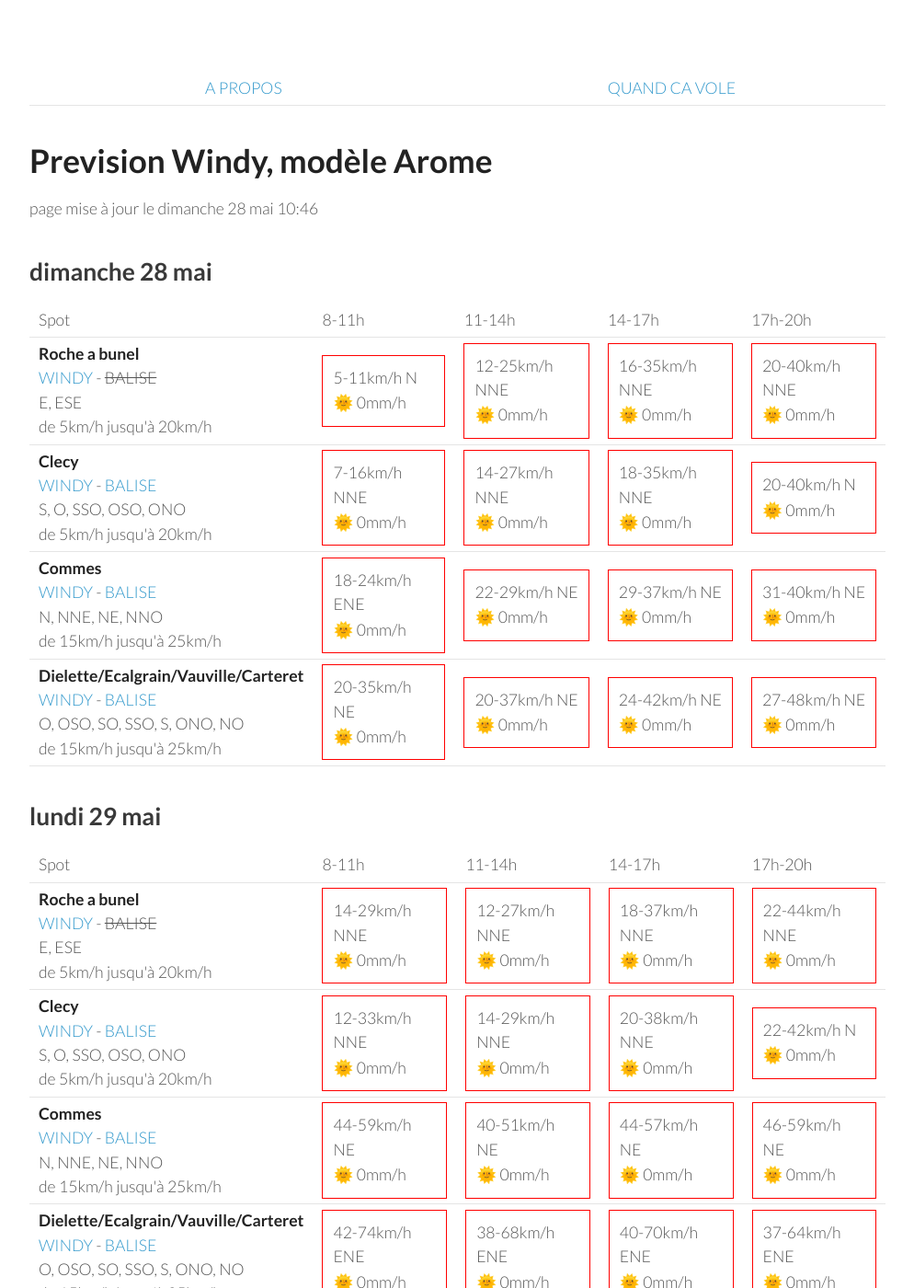
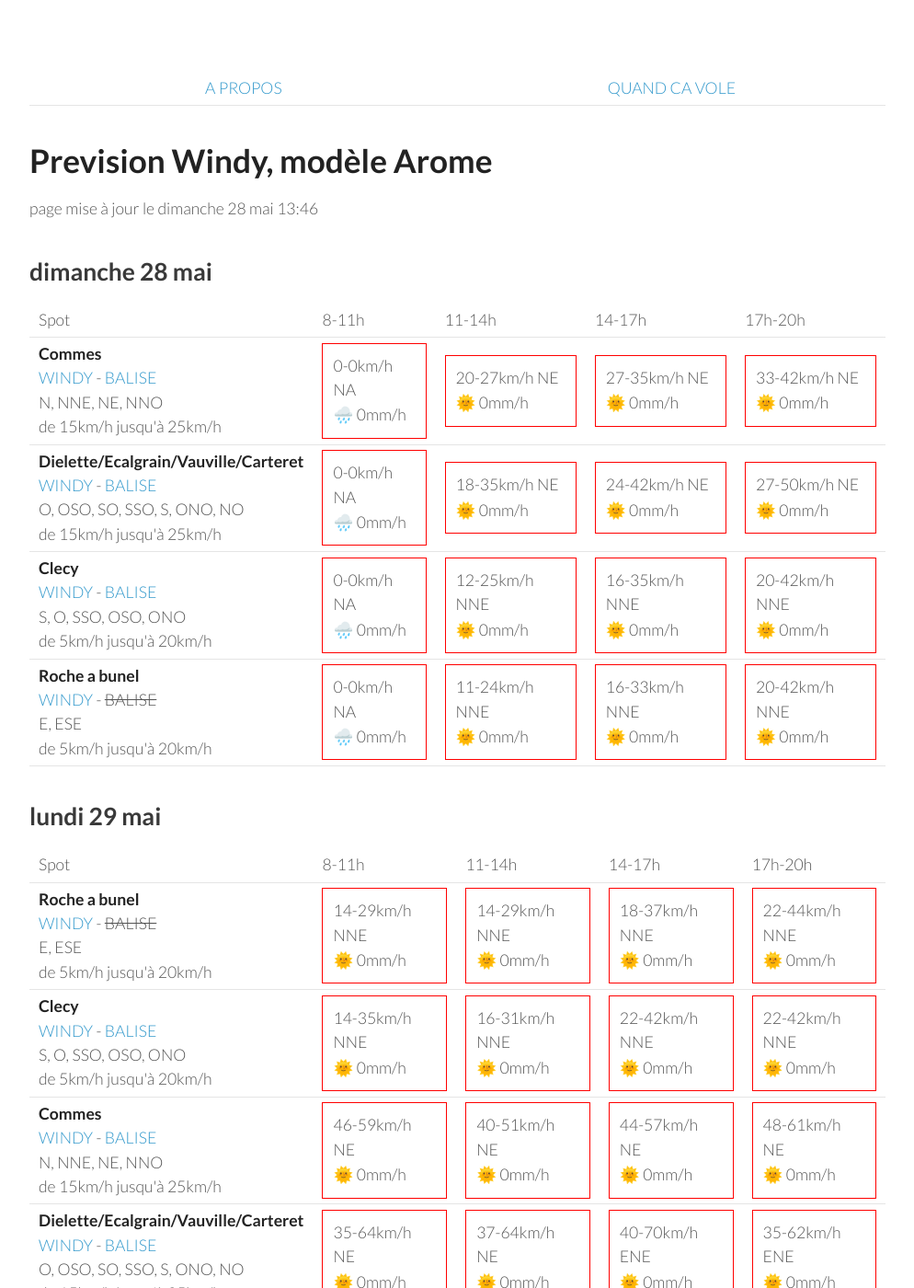
Before and after one commit to parapente-dans-le-nord/parapente-dans-le-nord.github.io, a Jekyll site: the page built from normandie.markdown, in a window 1280 px wide and 1400 px high. Shown: the whole window at 92% size, without its empty margins (26-1020 px from the left). Built offline with Jekyll 4.4.1, drawn with Linux system fonts in a browser that asks for light colours; some of the changed text lies outside the part shown.

Commit message:
update index.markdown

```diff
--- a/normandie.markdown
+++ b/normandie.markdown
@@ -7,7 +7,7 @@ title:  "Tous les spots"
 {: .links}
 
 # Prevision Windy, modèle Arome
-page mise à jour le dimanche 28 mai 10:46
+page mise à jour le dimanche 28 mai 13:46
 
 ## dimanche 28 mai
 
@@ -22,43 +22,39 @@ page mise à jour le dimanche 28 mai 10:46
       <td>17h-20h</td>
     </tr>
 <tr>
-        <td><strong>Roche a bunel</strong><br><a href="https://windy.com/48.993/-0.499?48.580,-0.499,8">WINDY</a> - <span class="no-balise"> BALISE </span><br> <span class="vent-favorable">E, ESE</span><br><span class="force-vent">de 5km/h jusqu'à 20km/h</span> </td>
+        <td><strong>Commes</strong><br><a href="https://windy.com/49.346/-0.726?48.936,-0.726,8">WINDY</a> - <span class=""><a href="http://www.balisemeteo.com/balise.php?idBalise=158">BALISE</a> </span><br> <span class="vent-favorable">N, NNE, NE, NNO</span><br><span class="force-vent">de 15km/h jusqu'à 25km/h</span> </td>
 
-            <td><div class="not-flyable"><p>5-11km/h N</p><p>🌞 0mm/h</p></div></td>
-            <td><div class="not-flyable"><p>12-25km/h NNE</p><p>🌞 0mm/h</p></div></td>
-            <td><div class="not-flyable"><p>16-35km/h NNE</p><p>🌞 0mm/h</p></div></td>
-            <td><div class="not-flyable"><p>20-40km/h NNE</p><p>🌞 0mm/h</p></div></td>
+            <td><div class="not-flyable"><p>0-0km/h NA</p><p>🌧️ 0mm/h</p></div></td>
+            <td><div class="not-flyable"><p>20-27km/h NE</p><p>🌞 0mm/h</p></div></td>
+            <td><div class="not-flyable"><p>27-35km/h NE</p><p>🌞 0mm/h</p></div></td>
+            <td><div class="not-flyable"><p>33-42km/h NE</p><p>🌞 0mm/h</p></div></td>
 
+    </tr>
+<tr>
+        <td><strong>Dielette/Ecalgrain/Vauville/Carteret</strong><br><a href="https://windy.com/49.650/-1.856?49.243,-1.856,8">WINDY</a> - <span class=""><a href="http://www.balisemeteo.com/balise.php?idBalise=81">BALISE</a> </span><br> <span class="vent-favorable">O, OSO, SO, SSO, S, ONO, NO</span><br><span class="force-vent">de 15km/h jusqu'à 25km/h</span> </td>
+
+            <td><div class="not-flyable"><p>0-0km/h NA</p><p>🌧️ 0mm/h</p></div></td>
+            <td><div class="not-flyable"><p>18-35km/h NE</p><p>🌞 0mm/h</p></div></td>
+            <td><div class="not-flyable"><p>24-42km/h NE</p><p>🌞 0mm/h</p></div></td>
+            <td><div class="not-flyable"><p>27-50km/h NE</p><p>🌞 0mm/h</p></div></td>
 
     </tr>
 <tr>
         <td><strong>Clecy</strong><br><a href="https://windy.com/48.929/-0.470?48.516,-0.470,8">WINDY</a> - <span class=""><a href="http://www.balisemeteo.com/balise.php?idBalise=122">BALISE</a> </span><br> <span class="vent-favorable">S, O, SSO, OSO, ONO</span><br><span class="force-vent">de 5km/h jusqu'à 20km/h</span> </td>
 
-            <td><div class="not-flyable"><p>7-16km/h NNE</p><p>🌞 0mm/h</p></div></td>
-            <td><div class="not-flyable"><p>14-27km/h NNE</p><p>🌞 0mm/h</p></div></td>
-            <td><div class="not-flyable"><p>18-35km/h NNE</p><p>🌞 0mm/h</p></div></td>
-            <td><div class="not-flyable"><p>20-40km/h N</p><p>🌞 0mm/h</p></div></td>
-
+            <td><div class="not-flyable"><p>0-0km/h NA</p><p>🌧️ 0mm/h</p></div></td>
+            <td><div class="not-flyable"><p>12-25km/h NNE</p><p>🌞 0mm/h</p></div></td>
+            <td><div class="not-flyable"><p>16-35km/h NNE</p><p>🌞 0mm/h</p></div></td>
+            <td><div class="not-flyable"><p>20-42km/h NNE</p><p>🌞 0mm/h</p></div></td>
 
     </tr>
 <tr>
-        <td><strong>Commes</strong><br><a href="https://windy.com/49.346/-0.726?48.936,-0.726,8">WINDY</a> - <span class=""><a href="http://www.balisemeteo.com/balise.php?idBalise=158">BALISE</a> </span><br> <span class="vent-favorable">N, NNE, NE, NNO</span><br><span class="force-vent">de 15km/h jusqu'à 25km/h</span> </td>
+        <td><strong>Roche a bunel</strong><br><a href="https://windy.com/48.993/-0.499?48.580,-0.499,8">WINDY</a> - <span class="no-balise"> BALISE </span><br> <span class="vent-favorable">E, ESE</span><br><span class="force-vent">de 5km/h jusqu'à 20km/h</span> </td>
 
-            <td><div class="not-flyable"><p>18-24km/h ENE</p><p>🌞 0mm/h</p></div></td>
-            <td><div class="not-flyable"><p>22-29km/h NE</p><p>🌞 0mm/h</p></div></td>
-            <td><div class="not-flyable"><p>29-37km/h NE</p><p>🌞 0mm/h</p></div></td>
-            <td><div class="not-flyable"><p>31-40km/h NE</p><p>🌞 0mm/h</p></div></td>
-
-
-    </tr>
-<tr>
-        <td><strong>Dielette/Ecalgrain/Vauville/Carteret</strong><br><a href="https://windy.com/49.650/-1.856?49.243,-1.856,8">WINDY</a> - <span class=""><a href="http://www.balisemeteo.com/balise.php?idBalise=81">BALISE</a> </span><br> <span class="vent-favorable">O, OSO, SO, SSO, S, ONO, NO</span><br><span class="force-vent">de 15km/h jusqu'à 25km/h</span> </td>
-
-            <td><div class="not-flyable"><p>20-35km/h NE</p><p>🌞 0mm/h</p></div></td>
-            <td><div class="not-flyable"><p>20-37km/h NE</p><p>🌞 0mm/h</p></div></td>
-            <td><div class="not-flyable"><p>24-42km/h NE</p><p>🌞 0mm/h</p></div></td>
-            <td><div class="not-flyable"><p>27-48km/h NE</p><p>🌞 0mm/h</p></div></td>
-
+            <td><div class="not-flyable"><p>0-0km/h NA</p><p>🌧️ 0mm/h</p></div></td>
+            <td><div class="not-flyable"><p>11-24km/h NNE</p><p>🌞 0mm/h</p></div></td>
+            <td><div class="not-flyable"><p>16-33km/h NNE</p><p>🌞 0mm/h</p></div></td>
+            <td><div class="not-flyable"><p>20-42km/h NNE</p><p>🌞 0mm/h</p></div></td>
 
     </tr>
 
@@ -81,7 +77,7 @@ page mise à jour le dimanche 28 mai 10:46
         <td><strong>Roche a bunel</strong><br><a href="https://windy.com/48.993/-0.499?48.580,-0.499,8">WINDY</a> - <span class="no-balise"> BALISE </span><br> <span class="vent-favorable">E, ESE</span><br><span class="force-vent">de 5km/h jusqu'à 20km/h</span> </td>
 
             <td><div class="not-flyable"><p>14-29km/h NNE</p><p>🌞 0mm/h</p></div></td>
-            <td><div class="not-flyable"><p>12-27km/h NNE</p><p>🌞 0mm/h</p></div></td>
+            <td><div class="not-flyable"><p>14-29km/h NNE</p><p>🌞 0mm/h</p></div></td>
             <td><div class="not-flyable"><p>18-37km/h NNE</p><p>🌞 0mm/h</p></div></td>
             <td><div class="not-flyable"><p>22-44km/h NNE</p><p>🌞 0mm/h</p></div></td>
 
@@ -90,30 +86,30 @@ page mise à jour le dimanche 28 mai 10:46
 <tr>
         <td><strong>Clecy</strong><br><a href="https://windy.com/48.929/-0.470?48.516,-0.470,8">WINDY</a> - <span class=""><a href="http://www.balisemeteo.com/balise.php?idBalise=122">BALISE</a> </span><br> <span class="vent-favorable">S, O, SSO, OSO, ONO</span><br><span class="force-vent">de 5km/h jusqu'à 20km/h</span> </td>
 
-            <td><div class="not-flyable"><p>12-33km/h NNE</p><p>🌞 0mm/h</p></div></td>
-            <td><div class="not-flyable"><p>14-29km/h NNE</p><p>🌞 0mm/h</p></div></td>
-            <td><div class="not-flyable"><p>20-38km/h NNE</p><p>🌞 0mm/h</p></div></td>
-            <td><div class="not-flyable"><p>22-42km/h N</p><p>🌞 0mm/h</p></div></td>
+            <td><div class="not-flyable"><p>14-35km/h NNE</p><p>🌞 0mm/h</p></div></td>
+            <td><div class="not-flyable"><p>16-31km/h NNE</p><p>🌞 0mm/h</p></div></td>
+            <td><div class="not-flyable"><p>22-42km/h NNE</p><p>🌞 0mm/h</p></div></td>
+            <td><div class="not-flyable"><p>22-42km/h NNE</p><p>🌞 0mm/h</p></div></td>
 
 
     </tr>
 <tr>
         <td><strong>Commes</strong><br><a href="https://windy.com/49.346/-0.726?48.936,-0.726,8">WINDY</a> - <span class=""><a href="http://www.balisemeteo.com/balise.php?idBalise=158">BALISE</a> </span><br> <span class="vent-favorable">N, NNE, NE, NNO</span><br><span class="force-vent">de 15km/h jusqu'à 25km/h</span> </td>
 
-            <td><div class="not-flyable"><p>44-59km/h NE</p><p>🌞 0mm/h</p></div></td>
+            <td><div class="not-flyable"><p>46-59km/h NE</p><p>🌞 0mm/h</p></div></td>
             <td><div class="not-flyable"><p>40-51km/h NE</p><p>🌞 0mm/h</p></div></td>
             <td><div class="not-flyable"><p>44-57km/h NE</p><p>🌞 0mm/h</p></div></td>
-            <td><div class="not-flyable"><p>46-59km/h NE</p><p>🌞 0mm/h</p></div></td>
+            <td><div class="not-flyable"><p>48-61km/h NE</p><p>🌞 0mm/h</p></div></td>
 
 
     </tr>
 <tr>
         <td><strong>Dielette/Ecalgrain/Vauville/Carteret</strong><br><a href="https://windy.com/49.650/-1.856?49.243,-1.856,8">WINDY</a> - <span class=""><a href="http://www.balisemeteo.com/balise.php?idBalise=81">BALISE</a> </span><br> <span class="vent-favorable">O, OSO, SO, SSO, S, ONO, NO</span><br><span class="force-vent">de 15km/h jusqu'à 25km/h</span> </td>
 
-            <td><div class="not-flyable"><p>42-74km/h ENE</p><p>🌞 0mm/h</p></div></td>
-            <td><div class="not-flyable"><p>38-68km/h ENE</p><p>🌞 0mm/h</p></div></td>
+            <td><div class="not-flyable"><p>35-64km/h NE</p><p>🌞 0mm/h</p></div></td>
+            <td><div class="not-flyable"><p>37-64km/h NE</p><p>🌞 0mm/h</p></div></td>
             <td><div class="not-flyable"><p>40-70km/h ENE</p><p>🌞 0mm/h</p></div></td>
-            <td><div class="not-flyable"><p>37-64km/h ENE</p><p>🌞 0mm/h</p></div></td>
+            <td><div class="not-flyable"><p>35-62km/h ENE</p><p>🌞 0mm/h</p></div></td>
 
 
     </tr>
@@ -156,9 +152,9 @@ page mise à jour le dimanche 28 mai 10:46
 <tr>
         <td><strong>Roche a bunel</strong><br><a href="https://windy.com/48.993/-0.499?48.580,-0.499,8">WINDY</a> - <span class="no-balise"> BALISE </span><br> <span class="vent-favorable">E, ESE</span><br><span class="force-vent">de 5km/h jusqu'à 20km/h</span> </td>
 
-            <td><div class="not-flyable"><p>16-31km/h NE</p><p>🌞 0mm/h</p></div></td>
+            <td><div class="not-flyable"><p>16-33km/h NE</p><p>🌞 0mm/h</p></div></td>
             <td><div class="not-flyable"><p>18-40km/h NE</p><p>🌞 0mm/h</p></div></td>
-            <td><div class="not-flyable"><p>22-46km/h NE</p><p>🌞 0mm/h</p></div></td>
+            <td><div class="not-flyable"><p>20-46km/h NE</p><p>🌞 0mm/h</p></div></td>
             <td><div class="not-flyable"><p>24-51km/h NNE</p><p>🌞 0mm/h</p></div></td>
 
 
@@ -212,10 +208,10 @@ page mise à jour le dimanche 28 mai 10:46
 <tr>
         <td><strong>Roche a bunel</strong><br><a href="https://windy.com/48.993/-0.499?48.580,-0.499,8">WINDY</a> - <span class="no-balise"> BALISE </span><br> <span class="vent-favorable">E, ESE</span><br><span class="force-vent">de 5km/h jusqu'à 20km/h</span> </td>
 
-            <td><div class="not-flyable"><p>20-37km/h NE</p><p>🌞 0mm/h</p></div></td>
-            <td><div class="not-flyable"><p>16-40km/h NE</p><p>🌞 0mm/h</p></div></td>
-            <td><div class="not-flyable"><p>16-37km/h NE</p><p>🌞 0mm/h</p></div></td>
-            <td><div class="not-flyable"><p>18-40km/h NNE</p><p>🌞 0mm/h</p></div></td>
+            <td><div class="not-flyable"><p>18-33km/h NE</p><p>🌞 0mm/h</p></div></td>
+            <td><div class="not-flyable"><p>14-38km/h NE</p><p>🌞 0mm/h</p></div></td>
+            <td><div class="not-flyable"><p>16-38km/h NNE</p><p>🌞 0mm/h</p></div></td>
+            <td><div class="not-flyable"><p>20-42km/h NNE</p><p>🌞 0mm/h</p></div></td>
 
 
     </tr>
@@ -246,22 +242,22 @@ page mise à jour le dimanche 28 mai 10:46
       <td>17h-20h</td>
     </tr>
 <tr>
-        <td><strong>Roche a bunel</strong><br><a href="https://windy.com/48.993/-0.499?48.580,-0.499,8">WINDY</a> - <span class="no-balise"> BALISE </span><br> <span class="vent-favorable">E, ESE</span><br><span class="force-vent">de 5km/h jusqu'à 20km/h</span> </td>
-
-            <td><div class="not-flyable"><p>11-22km/h NNE</p><p>🌞 0mm/h</p></div></td>
-            <td><div class="not-flyable"><p>12-27km/h NE</p><p>🌞 0mm/h</p></div></td>
-            <td><div class="not-flyable"><p>16-37km/h NE</p><p>🌞 0mm/h</p></div></td>
-            <td><div class="not-flyable"><p>20-40km/h NNE</p><p>🌞 0mm/h</p></div></td>
-
-
-    </tr>
-<tr>
         <td><strong>Clecy</strong><br><a href="https://windy.com/48.929/-0.470?48.516,-0.470,8">WINDY</a> - <span class=""><a href="http://www.balisemeteo.com/balise.php?idBalise=122">BALISE</a> </span><br> <span class="vent-favorable">S, O, SSO, OSO, ONO</span><br><span class="force-vent">de 5km/h jusqu'à 20km/h</span> </td>
 
             <td><div class="not-flyable"><p>12-25km/h NNE</p><p>🌞 0mm/h</p></div></td>
             <td><div class="not-flyable"><p>14-33km/h NNE</p><p>🌞 0mm/h</p></div></td>
             <td><div class="not-flyable"><p>18-42km/h NNE</p><p>🌞 0mm/h</p></div></td>
             <td><div class="not-flyable"><p>20-44km/h NNE</p><p>🌞 0mm/h</p></div></td>
+
+
+    </tr>
+<tr>
+        <td><strong>Roche a bunel</strong><br><a href="https://windy.com/48.993/-0.499?48.580,-0.499,8">WINDY</a> - <span class="no-balise"> BALISE </span><br> <span class="vent-favorable">E, ESE</span><br><span class="force-vent">de 5km/h jusqu'à 20km/h</span> </td>
+
+            <td><div class="not-flyable"><p>12-25km/h NNE</p><p>🌞 0mm/h</p></div></td>
+            <td><div class="not-flyable"><p>16-35km/h NNE</p><p>🌞 0mm/h</p></div></td>
+            <td><div class="not-flyable"><p>20-42km/h NNE</p><p>🌞 0mm/h</p></div></td>
+            <td><div class="not-flyable"><p>22-46km/h NNE</p><p>🌞 0mm/h</p></div></td>
 
 
     </tr>
@@ -322,6 +318,16 @@ page mise à jour le dimanche 28 mai 10:46
 
     </tr>
 <tr>
+        <td><strong>Roche a bunel</strong><br><a href="https://windy.com/48.993/-0.499?48.580,-0.499,8">WINDY</a> - <span class="no-balise"> BALISE </span><br> <span class="vent-favorable">E, ESE</span><br><span class="force-vent">de 5km/h jusqu'à 20km/h</span> </td>
+
+            <td><div class="not-flyable"><p>18-37km/h NE</p><p>🌞 0mm/h</p></div></td>
+            <td><div class="not-flyable"><p>18-40km/h NE</p><p>🌞 0mm/h</p></div></td>
+            <td><div class="not-flyable"><p>20-42km/h NNE</p><p>🌞 0mm/h</p></div></td>
+            <td><div class="not-flyable"><p>20-44km/h NNE</p><p>🌞 0mm/h</p></div></td>
+
+
+    </tr>
+<tr>
         <td><strong>Dielette/Ecalgrain/Vauville/Carteret</strong><br><a href="https://windy.com/49.650/-1.856?49.243,-1.856,8">WINDY</a> - <span class=""><a href="http://www.balisemeteo.com/balise.php?idBalise=81">BALISE</a> </span><br> <span class="vent-favorable">O, OSO, SO, SSO, S, ONO, NO</span><br><span class="force-vent">de 15km/h jusqu'à 25km/h</span> </td>
 
             <td><div class="not-flyable"><p>42-62km/h ENE</p><p>🌞 0mm/h</p></div></td>
```
